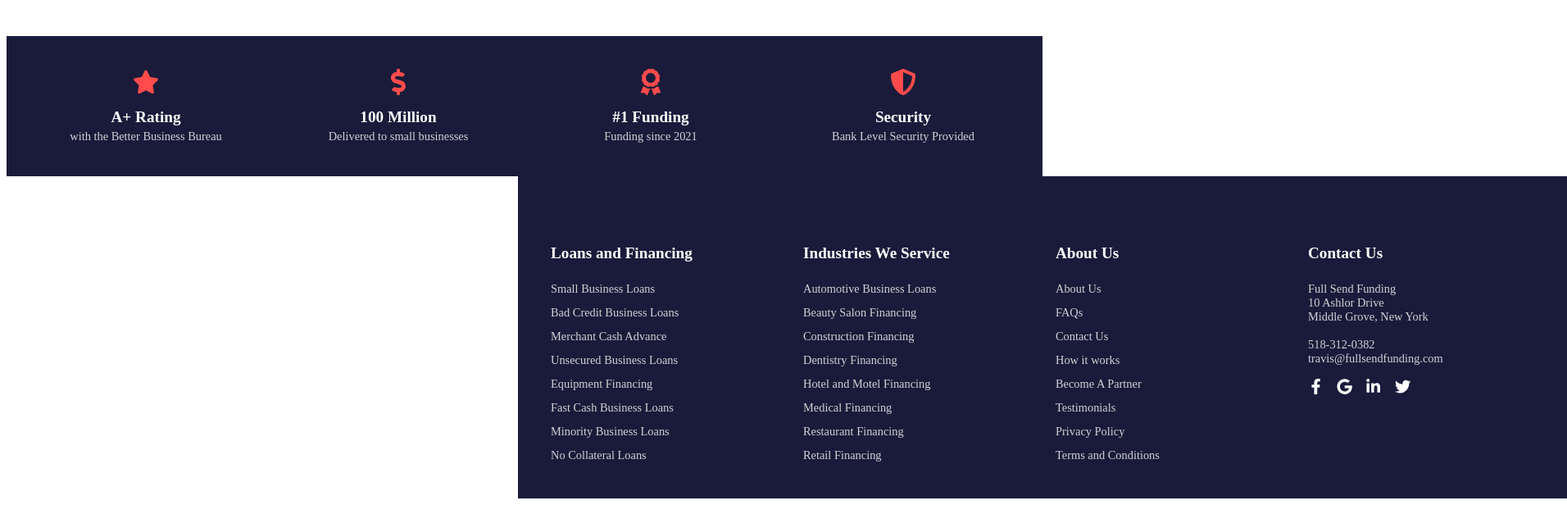
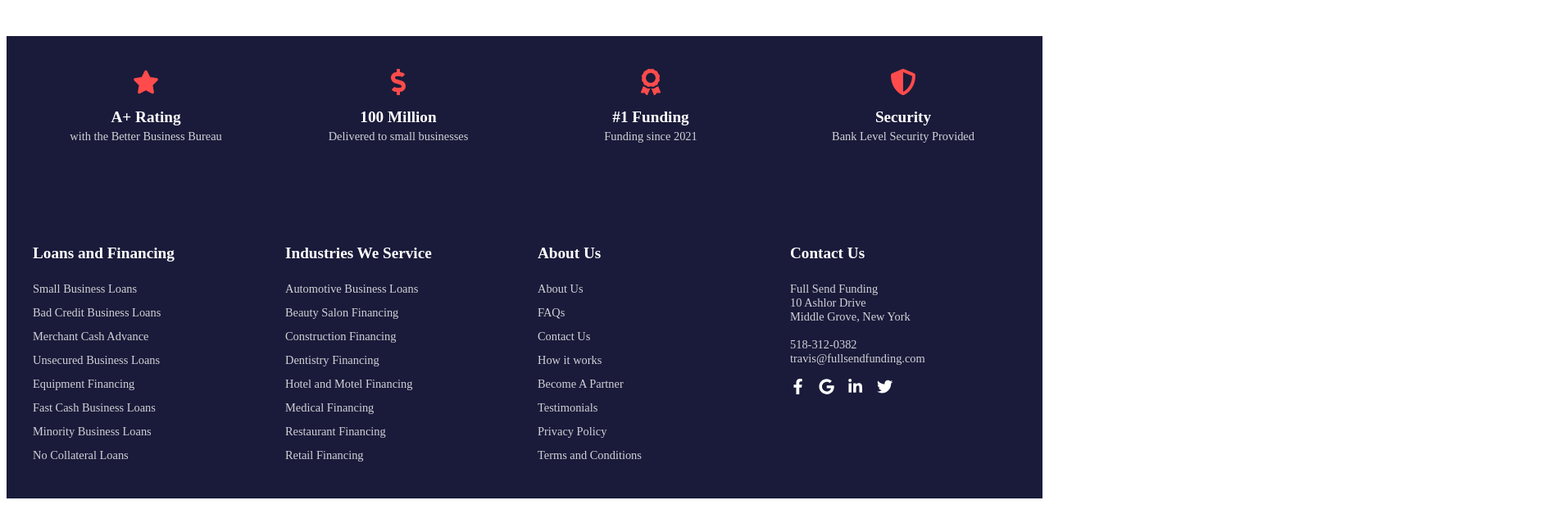
Before and after one commit to TravisYule/fullsendfunding, a React (Create React App) app: page / in a window 1280 px wide. Shown: the part 4187-4803 px from the top of the page at 82% size, 1912 px wide, since content can reach past the window. Built offline with nearby package versions, Linux system fonts and the light colour scheme; no server answers.

Commit message:
Fix footer width with simpler approach

```diff
--- a/src/components/Footer/Footer.jsx
+++ b/src/components/Footer/Footer.jsx
@@ -7,19 +7,17 @@ import Logo from '../../assets/Logo.png';
 const FooterContainer = styled.footer`
   background: ${props => props.theme.colors.primary};
   color: white;
-  padding: 4rem 2rem 2rem;
-  width: 100vw;
-  margin-left: calc(-50vw + 50%);
-  margin-right: calc(-50vw + 50%);
+  padding: 4rem 0 2rem;
+  width: 100%;
+  min-width: 100%;
+  margin: 0;
   position: relative;
-  left: 50%;
-  right: 50%;
-  box-sizing: border-box;
 `;
 
 const FooterContent = styled.div`
   max-width: 1200px;
   margin: 0 auto;
+  padding: 0 2rem;
   display: grid;
   grid-template-columns: repeat(4, 1fr);
   gap: 2rem;
```
